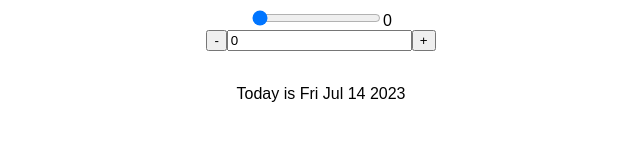
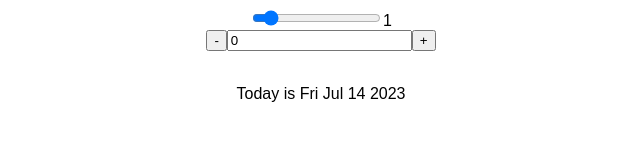
Before and after one commit to SenseiZarkoDukic/date-counter-v2, a React (Create React App) app: page / in a window 1280 px wide. Shown: the top 160 px of the page, without its empty margins (319-959 px from the left). Built offline with nearby package versions, Linux system fonts and the light colour scheme.

Commit message:
Changed input type from number to text, and deleted e.preventDefault() from handleCountChange function.

```diff
--- a/src/App.js
+++ b/src/App.js
@@ -1,4 +1,3 @@
-import { clear } from "@testing-library/user-event/dist/clear";
 import { useState } from "react";
 
 export default function App() {
@@ -10,7 +9,7 @@ export default function App() {
 }
 
 function Counter() {
-  const [step, setStep] = useState(0);
+  const [step, setStep] = useState(1);
   const [count, setCount] = useState(0);
 
   // const stepPlus = () => setStep((s) => s + 1);
@@ -36,13 +35,9 @@ function Counter() {
   }
 
   function handleCountChange(e) {
-    e.preventDefault();
     setCount(Number(e.target.value));
   }
 
-  function onClear() {
-    setCount(0);
-  }
   return (
     <>
       <div>
@@ -62,10 +57,10 @@ function Counter() {
       <div>
         <button onClick={countMinus}>-</button>
         <input
-          type="number"
+          type="text"
           value={count}
           onChange={handleCountChange}
-          onClick={onClear}
+          // onClick={onClear}
         />
         <button onClick={countPlus}>+</button>
       </div>
```
